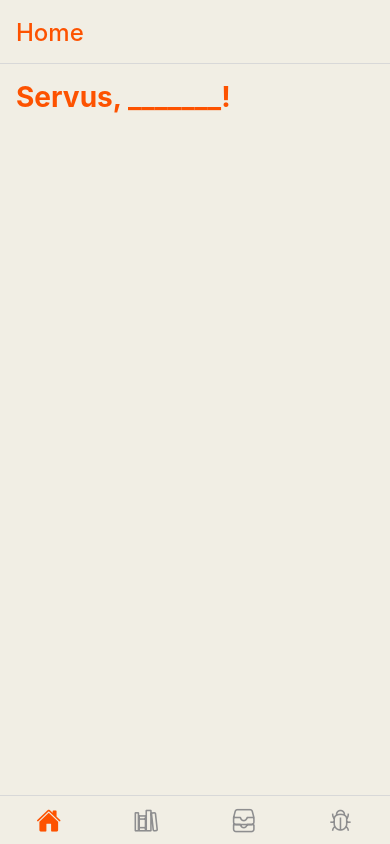
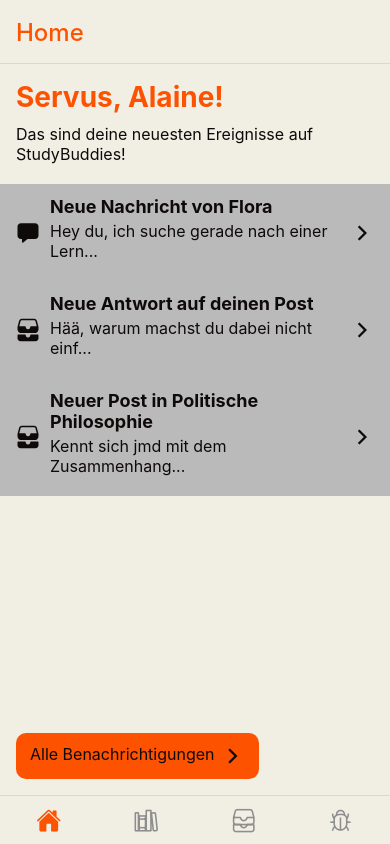
Before and after one commit to dakralex/study-buddies, a React Native app: screen /Home in a window 390 px wide. Built offline with nearby package versions, Linux system fonts and the light colour scheme.

Commit message:
Implement NotificationList component; Refactor NotificationItem and notification types; Add prototyped components to HomeScreen

```diff
--- a/src/components/molecules/NotificationItem.tsx
+++ b/src/components/molecules/NotificationItem.tsx
@@ -1,18 +1,17 @@
 import React from 'react';
+import {View} from 'react-native';
+import Icon from '../atoms/Icon';
 import AppIconButton from '../atoms/AppIconButton';
 import {AppButtonProps} from '../atoms/AppButton';
-import Icon from '../atoms/Icon';
 import useButtonStyles from '../../styles/Buttons';
 import NormalText from '../atoms/text/NormalText';
+import SubSubHeading from '../atoms/text/SubSubHeading';
+import {Notification} from '../../features/notifications/types';
 
-type NotificationType = 'message' | 'post';
-
-type NotificationItemProps = AppButtonProps & {
-  type: NotificationType;
-};
+type NotificationItemProps = AppButtonProps & Notification;
 
 const NotificationItem = (props: NotificationItemProps) => {
-  const {type, children} = props;
+  const {type, title, message} = props;
   const buttonStyles = useButtonStyles();
 
   return (
@@ -26,7 +25,12 @@ const NotificationItem = (props: NotificationItemProps) => {
         color={buttonStyles.buttonIcon.color}
       />
       <NormalText style={buttonStyles.notificationItemContent}>
-        {children}
+        <View>
+          <SubSubHeading>{title}</SubSubHeading>
+        </View>
+        <View>
+          <NormalText>{message}</NormalText>
+        </View>
       </NormalText>
     </AppIconButton>
   );
--- /dev/null
+++ b/src/components/organisms/NotificationList.tsx
@@ -0,0 +1,31 @@
+import React from 'react';
+import {FlatList, StyleSheet} from 'react-native';
+import NotificationItem from '../molecules/NotificationItem';
+import {Notifications} from '../../features/notifications/types';
+
+type NotificationListProps = {
+  notifications: Notifications;
+};
+const NotificationList = ({notifications}: NotificationListProps) => {
+  return (
+    <FlatList
+      style={styles.notificationListContainer}
+      data={notifications}
+      renderItem={({item: notification}) => (
+        <NotificationItem
+          type={notification.type}
+          title={notification.title}
+          message={notification.message}
+        />
+      )}
+    />
+  );
+};
+
+const styles = StyleSheet.create({
+  notificationListContainer: {
+    paddingVertical: 16,
+  },
+});
+
+export default NotificationList;
--- a/src/screens/RootTab/HomeScreen.tsx
+++ b/src/screens/RootTab/HomeScreen.tsx
@@ -4,12 +4,46 @@ import {HomeScreenProps as Props} from '../../navigation/types';
 import AppScreen from '../AppScreen';
 import Container from '../../components/atoms/Container';
 import Heading from '../../components/atoms/text/Heading';
+import NormalText from '../../components/atoms/text/NormalText';
+import {Notifications} from '../../features/notifications/types';
+import NotificationList from '../../components/organisms/NotificationList';
+import PrimaryButton from '../../components/atoms/buttons/PrimaryButton';
+
+const PROTOTYPE_NOTIFICATIONS: Notifications = [
+  {
+    type: 'message',
+    title: 'Neue Nachricht von Flora',
+    message: 'Hey du, ich suche gerade nach einer Lern...',
+  },
+  {
+    type: 'post',
+    title: 'Neue Antwort auf deinen Post',
+    message: 'Hää, warum machst du dabei nicht einf...',
+  },
+  {
+    type: 'post',
+    title: 'Neuer Post in Politische Philosophie',
+    message: 'Kennt sich jmd mit dem Zusammenhang...',
+  },
+];
 
 const HomeScreen = ({navigation}: Props) => {
   return (
-    <AppScreen scroll={true} padded={false}>
+    <AppScreen scroll={false} padded={false}>
       <Container>
-        <Heading>Servus, _______!</Heading>
+        <Heading>Servus, Alaine!</Heading>
+        <NormalText>
+          Das sind deine neuesten Ereignisse auf StudyBuddies!
+        </NormalText>
+      </Container>
+      <NotificationList notifications={PROTOTYPE_NOTIFICATIONS} />
+      <Container>
+        <PrimaryButton
+          onPress={() => {
+            navigation.navigate('Notifications');
+          }}>
+          Alle Benachrichtigungen
+        </PrimaryButton>
       </Container>
     </AppScreen>
   );
```
Also changed, not shown: src/features/notifications/types.d.ts (added, +9 -0 lines).
